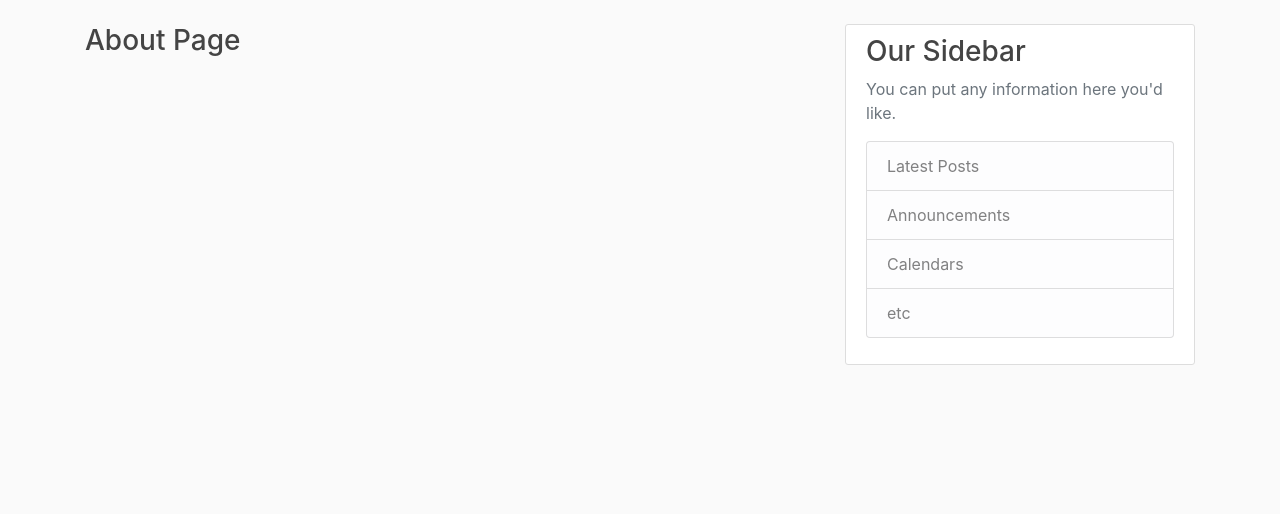
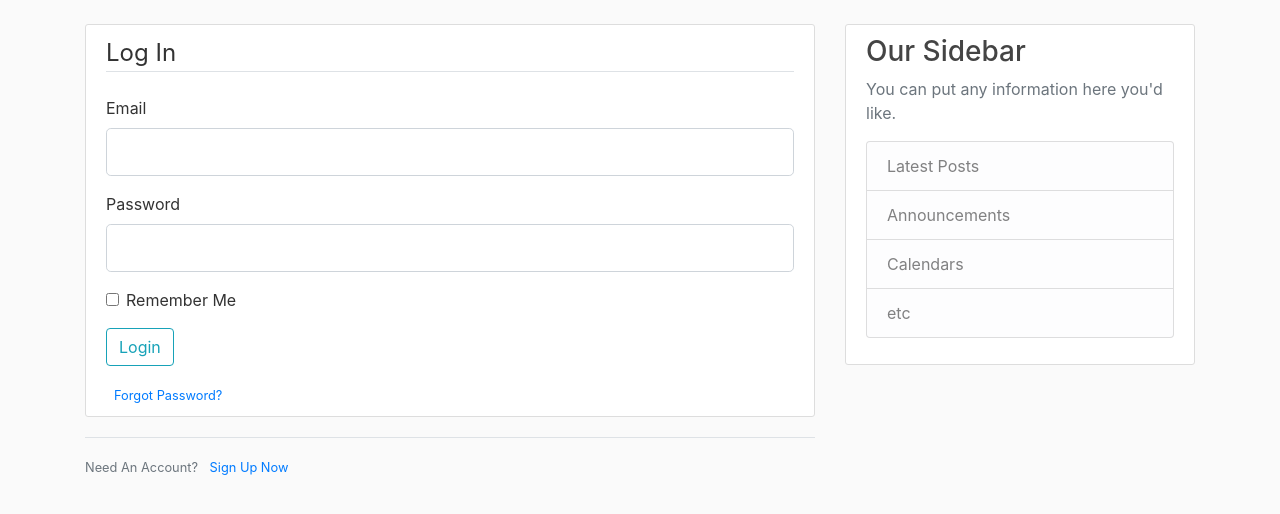
Before and after one commit to J2112O/Flask_Blog_Project, a Flask app: page /login in a window 1280 px wide. Shown: the part 56-570 px from the top of the page. Run offline with Flask 2, Linux system fonts and the light colour scheme; some libraries are stand-ins or nearby versions.

Commit message:
Lots of content, mainly two models for db workings.

```diff
--- a/app.py
+++ b/app.py
@@ -1,8 +1,37 @@
+from datetime import datetime
 from flask import Flask, render_template, url_for, flash, redirect
+from flask_sqlalchemy import SQLAlchemy
 from forms import RegistrationForm, LoginForm
+
 app = Flask(__name__)
+app.config['SECRET_KEY'] = 'f403e46e3971c34161fa8dac8649968a'
+app.config['SQLALCHEMY_DATABASE_URI'] = 'sqlite:///site.db'
+db = SQLAlchemy(app)
 
-app.config['SECRET_KEY'] = 'f403e46e3971c34161fa8dac8649968a'
+
+class User(db.Model):
+    id = db.Column(db.Integer, primary_key=True)
+    username = db.Column(db.String(20), unique=True, nullable=False)
+    email = db.Column(db.String(120), unique=True, nullable=False)
+    image_file = db.Column(db.String(20), nullable=False, default='default.jpg')
+    password = db.Column(db.String(60), nullable=False)
+    posts = db.relationship('Post', backref='author', lazy=True)
+
+    def __repr__(self):
+        return f"User('{self.username}', '{self.email}', '{self.image_file}')"
+
+
+class Post(db.Model):
+    id = db.Column(db.Integer, primary_key=True)
+    title = db.Column(db.String(100), nullable=False)
+    date_posted = db.Column(db.DateTime, nullable=False, default=datetime.utcnow)  # No parens on the utcnow function here cause we want to pass in the function as the value, not the 'current' time
+    content = db.Column(db.Text, nullable=False)
+    user_id = db.Column(db.Integer, db.ForeignKey('user.id'), nullable=False)
+
+    def __repr__(self):
+        return f"Post('{self.title}', '{self.date_posted}')"
+
+
 posts = [
     {
         'author': 'Some Author',
@@ -45,9 +74,15 @@ def register():
     return render_template('register.html', title='Register', form=form)
 
 
-@app.route("/login")
+@app.route("/login", methods=['GET', 'POST'])
 def login():
     form = LoginForm()
+    if form.validate_on_submit():
+        if form.email.data == 'admin@blog.com' and form.password.data == 'password':
+            flash('You have been logged in!', 'success')
+            return redirect(url_for('home'))
+        else:
+            flash('Login Failed.', 'danger')
     return render_template('login.html', title='Login', form=form)
 
 
--- a/pip-selfcheck.json
+++ b/pip-selfcheck.json
@@ -1 +1 @@
-{"last_check":"2018-07-05T14:06:20Z","pypi_version":"10.0.1"}
+{"last_check":"2018-07-12T18:36:57Z","pypi_version":"10.0.1"}
--- a/templates/layout.html
+++ b/templates/layout.html
@@ -24,13 +24,13 @@
 	      </button>
 	      <div class="collapse navbar-collapse" id="navbarToggle">
 	        <div class="navbar-nav mr-auto">
-	          <a class="nav-item nav-link" href="/">Home</a>
-	          <a class="nav-item nav-link" href="/about">About</a>
+	          <a class="nav-item nav-link" href="{{ url_for('home') }}">Home</a>
+	          <a class="nav-item nav-link" href="{{ url_for('about') }}">About</a>
 	        </div>
 	        <!-- Navbar Right Side -->
 	        <div class="navbar-nav">
-	          <a class="nav-item nav-link" href="/login">Login</a>
-	          <a class="nav-item nav-link" href="/register">Register</a>
+	          <a class="nav-item nav-link" href="{{ url_for('login') }}">Login</a>
+	          <a class="nav-item nav-link" href="{{ url_for('register') }}">Register</a>
 	        </div>
 	      </div>
 	    </div>
--- a/templates/login.html
+++ b/templates/login.html
@@ -1,4 +1,56 @@
 {% extends "layout.html" %}
 {% block content %}
-	<h3>About Page</h3>
+	<div class="content-section">
+		<form action="" method="POST" accept-charset="utf-8">
+			{{ form.hidden_tag() }}
+			<fieldset class="form-group">
+				<legend class="border-bottom mb-4">Log In</legend>
+				<div class="form-group"> <!--Class args below are Bootstrap-->
+					{{ form.email.label(class="form-control-label") }}
+
+					{% if form.email.errors %}
+						{{ form.email.label(class="form-control form-control-lg is-invalid") }}
+						<div class="invalid-feedback">
+							{% for error in form.email.errors %}
+								<span>{{ error }}</span>
+							{% endfor %}
+						</div>
+					{% else %}
+						{{ form.email(class="form-control form-control-lg") }}
+					{% endif %}
+
+				</div>
+				<div class="form-group"> <!--Class args below are Bootstrap-->
+					{{ form.password.label(class="form-control-label") }}
+
+					{% if form.password.errors %}
+						{{ form.password.label(class="form-control form-control-lg is-invalid") }}
+						<div class="invalid-feedback">
+							{% for error in form.password.errors %}
+								<span>{{ error }}</span>
+							{% endfor %}
+						</div>
+					{% else %}
+						{{ form.password(class="form-control form-control-lg") }}
+					{% endif %}
+
+				</div>
+				<div class="form-check">
+					{{ form.remember(class="form-check-input") }}
+					{{ form.remember.label(class="form-check-label") }}
+				</div>
+			</fieldset>
+			<div class="form-group">
+				{{ form.submit(class="btn btn-outline-info") }}
+			</div>
+			<small class="text-muted ml-2">
+				<a href="#">Forgot Password?</a>
+			</small>
+		</form>
+	</div>
+	<div class="border-top pt-3">
+		<small class="text-muted">
+			Need An Account? <a class="ml-2" href="{{ url_for('register') }}">Sign Up Now</a><!--Passing in the route funtion, Not the route itself-->
+		</small>
+	</div>
 {% endblock content %}
```
Also changed, not shown: site.db (added).
